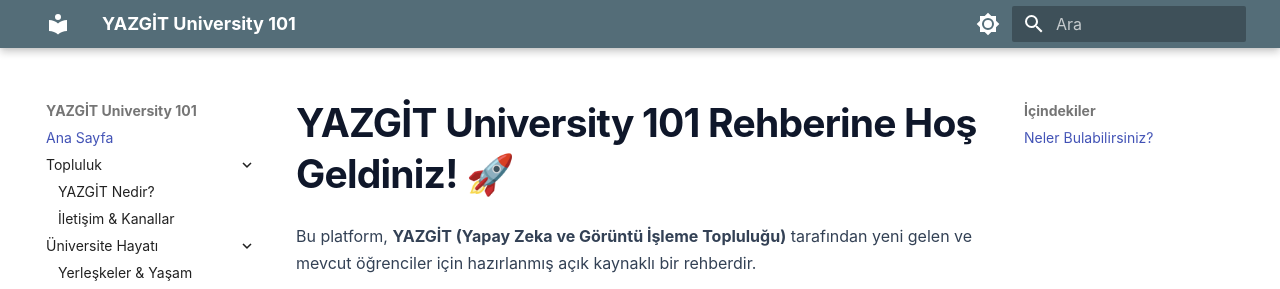
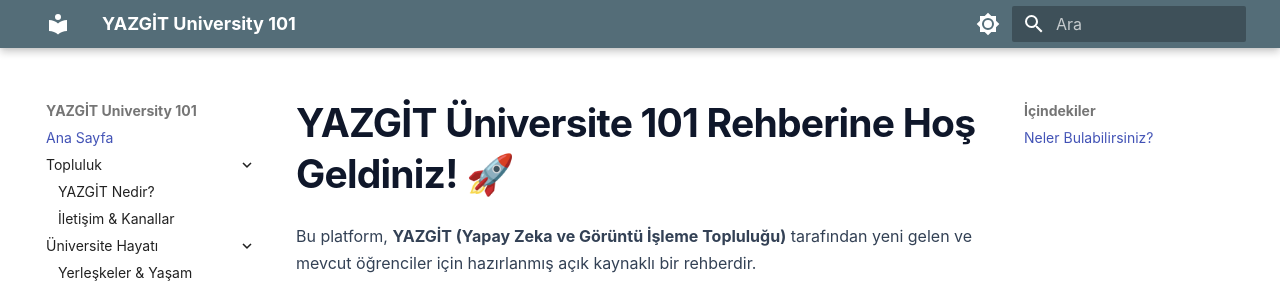
Before and after one commit to AU-YAZGIT/uni_101, an MkDocs documentation site: the page built from docs/index.md, in a window 1280 px wide. Shown: the top 289 px of the page. Built offline with MkDocs 1.6.1 and Material for MkDocs 9.7.7, drawn with Linux system fonts in a browser that asks for light colours.

Commit message:
fix: yazım hatası düzeltildi

```diff
--- a/docs/index.md
+++ b/docs/index.md
@@ -1,4 +1,4 @@
-# YAZGİT University 101 Rehberine Hoş Geldiniz! 🚀
+# YAZGİT Üniversite 101 Rehberine Hoş Geldiniz! 🚀
 
 Bu platform, **YAZGİT (Yapay Zeka ve Görüntü İşleme Topluluğu)** tarafından yeni gelen ve mevcut öğrenciler için hazırlanmış açık kaynaklı bir rehberdir.
 
```
